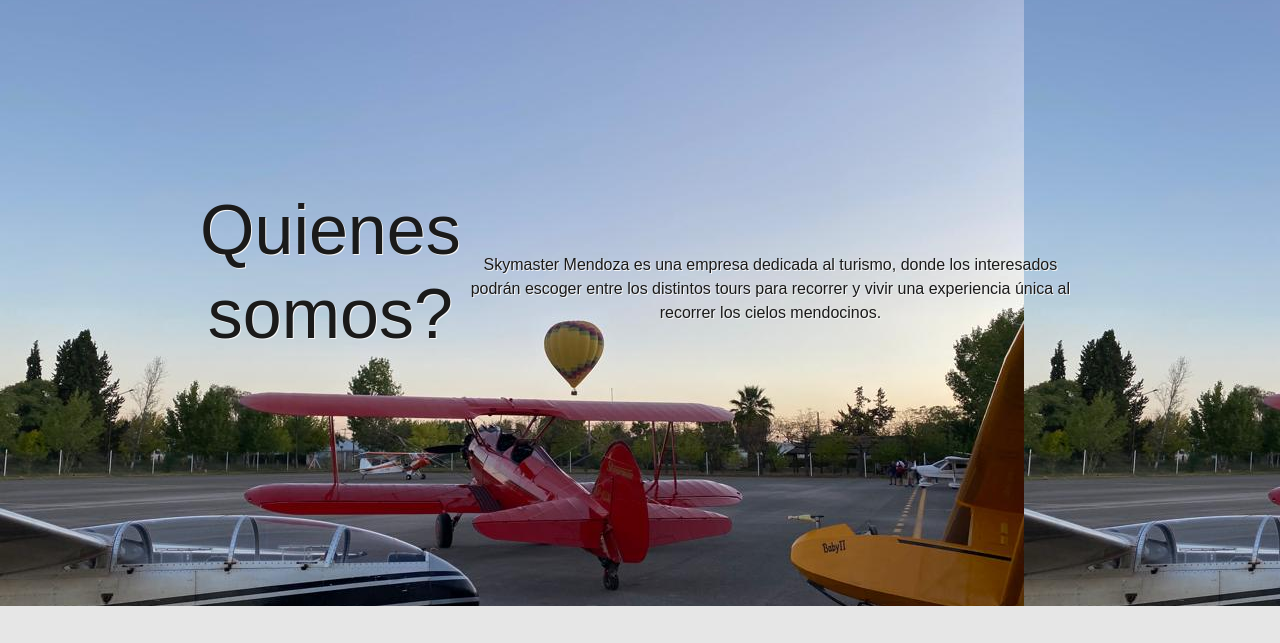
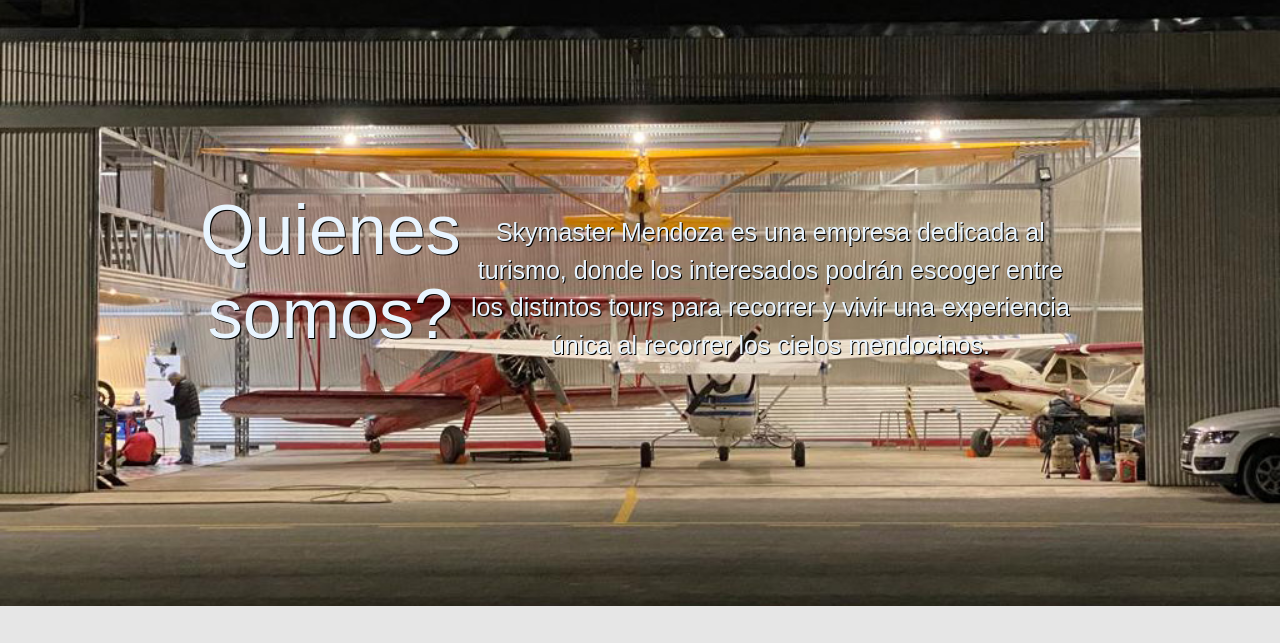
Before and after one commit to AxelVanDitmar/SkymasterVanDitmar, a website: page pages/Nosotros.html in a window 1280 px wide. Shown: the part 107-750 px from the top of the page. Drawn offline with nearby package versions, Linux system fonts and the light colour scheme.

Commit message:
reparando backgrounds

```diff
--- a/scss/styles.scss
+++ b/scss/styles.scss
@@ -186,7 +186,11 @@
     color: nth($list: $colores, $n:2 );
     font-size: 70px;
     text-align: center;
+    text-shadow: 1px 1px whitesmoke;
     background: url(../img/hangarconGlobo.jpg);
+    background-repeat: no-repeat;
+    background-attachment: fixed;
+    background-size: 100% 100%;
     padding: 200px;
 }
 
@@ -263,19 +267,23 @@
     align-items: center;
     text-align: center;
     justify-content: center;
-    background: url(../img/hangarconGlobo.jpg)
+    background: url(../img/vistaAfueraNoche.jpg);
+    background-repeat: no-repeat;
+    background-attachment: fixed;
+    background-size: 100% 100%;
 }
 
 .nosotros-titulo{
-    color: nth($list: $colores, $n:2 );
+    color: nth($list: $colores, $n:1 );
     margin-bottom: 50px;
     font-size: 70px;
-    text-shadow: 1px 1px whitesmoke;
+    text-shadow: 1px 1px black;
 }
 
 .nosotros-texto{
-    color: nth($list: $colores, $n:2 );
-    text-shadow: 1px 1px whitesmoke;
+    color: nth($list: $colores, $n:1 );
+    text-shadow: 1px 1px black;
+    font-size: 25px;
 }
 
 
```
Also changed, not shown: pages/Tours.html (+6 -6 lines), css/Styles.css.
